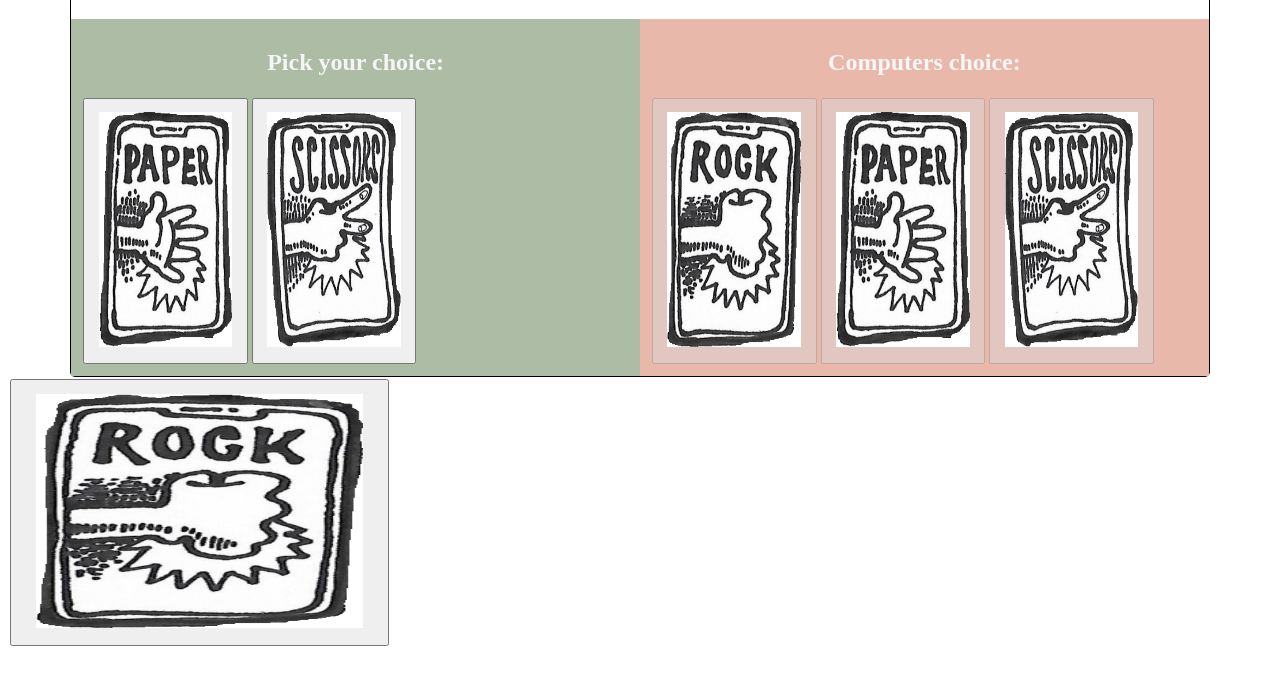
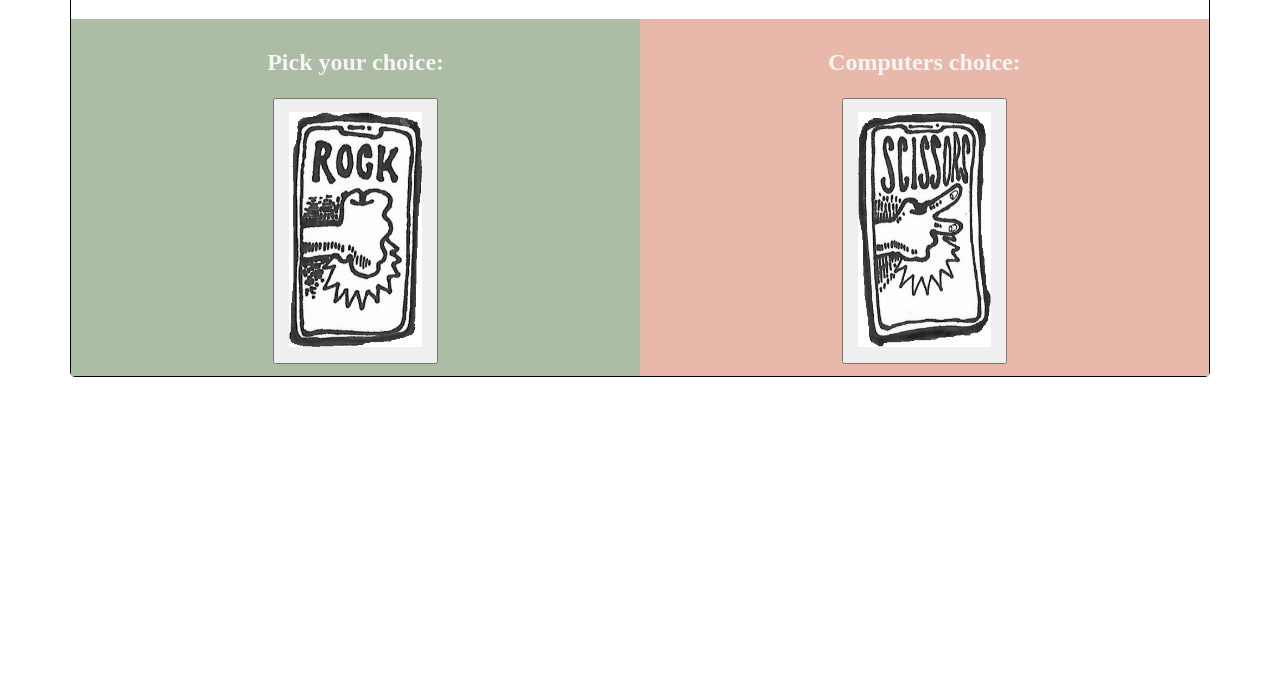
Before and after one commit to Mercyfulll/rock-paper-scissors_app, a plain HTML site: page index.html in a window 1280 px wide. Both pictures are taken after a click on the button 165 px from the left and 301 px from the top of the page. Shown: the part 70-754 px from the top of the page. Drawn offline with Linux system fonts and the light colour scheme.

Commit message:
second commit

```diff
--- a/index.html
+++ b/index.html
@@ -13,7 +13,7 @@
         <div class="content">
             <div class="player">
                 <h2>Pick your choice: </h2>
-                <div class="images">
+                <div class="images play">
                     <button class="btn" value="rock"><img class="icon-btn" src="./images/rock.PNG"></button><br>
                     <button class="btn" value="paper"><img class="icon-btn" src="./images/paper.PNG"></button><br>
                     <button class="btn" value="scissors"><img class="icon-btn" src="./images/scissors.PNG"></button><br>
@@ -21,7 +21,7 @@
             </div>
             <div class="computer">
                 <h2>Computers choice: </h2>
-                <div class="images">
+                <div class="images pc">
                     <button type="button" disabled><img class="icon" src="./images/rock.PNG"></button><br>
                     <button type="button" disabled><img class="icon" src="./images/paper.PNG"></button><br>
                     <button type="button" disabled><img class="icon" src="./images/scissors.PNG"></button><br>
--- a/index.js
+++ b/index.js
@@ -1,10 +1,40 @@
-const pickBtn = document.querySelectorAll(".btn")
+const pickBtn = document.querySelectorAll(".btn");
+const choice = document.querySelector(".play");
+const computerChoice = document.querySelectorAll(".icon");
+const elementForPc = document.querySelector(".pc");
 
+pickBtn.forEach(function (buttonPicked) {
+    buttonPicked.addEventListener('click', function () {
+        var oldElement = choice;
+        var newElement = buttonPicked;
 
-pickBtn.forEach(function (buttonPicked){
-    buttonPicked.addEventListener('click', function(){
-        console.log(buttonPicked.value)
-        var newElement = buttonPicked
-        document.body.appendChild(newElement)
-    })
-})
+        if (choice) {
+            oldElement.parentNode.replaceChild(newElement, oldElement);
+        }
+
+        // Randomly select a computer choice
+        var randomIndex = Math.floor(Math.random() * computerChoice.length);
+        var randomComputerChoice = computerChoice[randomIndex].cloneNode(true);
+
+        console.log(computerChoice[randomIndex]);
+
+        // Create a new button element
+        var newButton = document.createElement('button');
+        newButton.classList.add('new-btn');
+
+        // Create an image element and append it to the button
+        var newImage = document.createElement('img');
+        newImage.src = randomComputerChoice.src; // Assuming src is the attribute you want to copy
+        newImage.classList.add('icon')
+        newButton.appendChild(newImage);
+
+        var pcOldElem = elementForPc;
+        var pcNewElem = newButton;
+
+        if (pcOldElem) {
+            var newElem = pcOldElem.parentNode.replaceChild(pcNewElem, pcOldElem)
+            newElem.classList.add('button');
+
+        }
+    });
+});
--- a/style.css
+++ b/style.css
@@ -44,3 +44,9 @@ button{
     height: 20em;
     width: 30%;
 }
+.new-btn{
+    margin-left: auto;
+    margin-right: auto;
+    height: 20em;
+    width: 30%
+}
```
